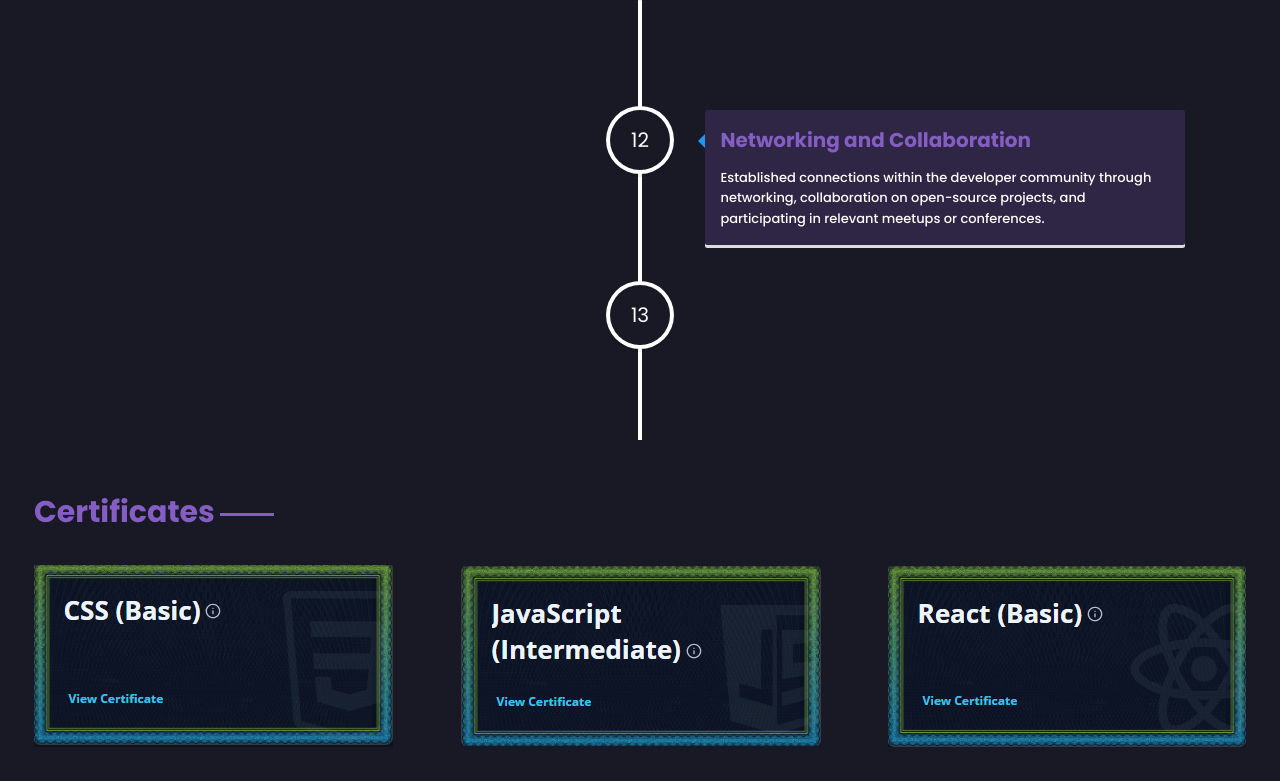
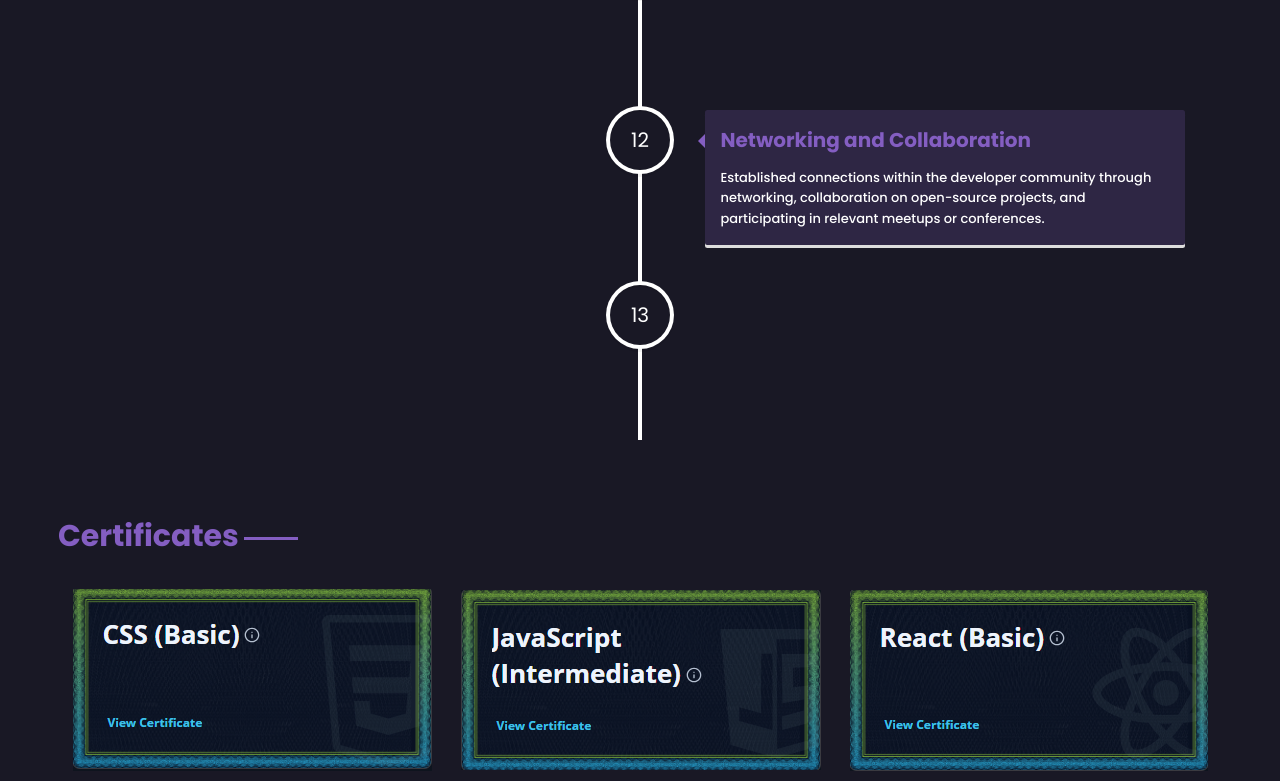
Before and after one commit to HimanshuParodiya/Portfolio, a React (Vite) app: page /achievement in a window 1280 px wide. Shown: the part 2016-2797 px from the top of the page. Built offline with nearby package versions, Linux system fonts and the light colour scheme.

Commit message:
fix small changes

```diff
--- a/src/components/Achievements/AchievementsPointes/AchievementPointes.jsx
+++ b/src/components/Achievements/AchievementsPointes/AchievementPointes.jsx
@@ -5,37 +5,17 @@ import {
 } from "react-vertical-timeline-component";
 import achievementPoints from "../../../json/achievementData/AchievementData.json";
 import "./AchievementPointes.css";
-import { LiaCertificateSolid } from "react-icons/lia";
 
 const AchievementPointes = () => {
   return (
     <div className="achievementPointes__container">
-      {/* <VerticalTimeline>
-        <VerticalTimelineElement
-          className="vertical-timeline-element--work"
-          contentStyle={{ background: "rgb(33, 150, 243)", color: "#fff" }}
-          contentArrowStyle={{ borderRight: "7px solid  rgb(33, 150, 243)" }}
-          //   date="2011 - present"
-          iconStyle={{ background: "rgb(33, 150, 243)", color: "#fff" }}
-        ></VerticalTimelineElement>
-      </VerticalTimeline> */}
-
-      {/* <ul className="achievementPointes__ul">
-            <li className="achievementPointes__li">
-              {achievementPoints.achievements.map((achievement) => {
-                return <div>{achievement.title}</div>;
-              })}
-            </li>
-          </ul> */}
-
-      <div className="mainDiv">
       <VerticalTimeline>
         {achievementPoints.achievements.map((achievement) => (
           <VerticalTimelineElement
             className="vertical-timeline-element--work"
             contentStyle={{ background: "rgba(132, 94, 194, 0.2)" }}
             contentArrowStyle={{
-                borderRight: "7px solid  rgb(33, 150, 243)",
+              borderRight: "7px solid  #845EC2",
             }}
             //   date="2011 - present"
             iconStyle={{
@@ -56,7 +36,6 @@ const AchievementPointes = () => {
         ))}
       </VerticalTimeline>
     </div>
-    </div>
   );
 };
 
--- a/src/components/Achievements/Certificates/Certificates.css
+++ b/src/components/Achievements/Certificates/Certificates.css
@@ -1,5 +1,6 @@
 .certificates__container {
     margin-top: 5rem;
+    padding: 2.4rem;
 }
 
 .certificates__heading {
@@ -24,7 +25,7 @@
 
 .certificates__images {
     display: flex;
-    justify-content: space-between;
+    justify-content: space-around;
     flex-wrap: wrap;
     align-items: center;
     margin-top: 3rem;
--- a/src/components/Achievements/Certificates/Certificates.jsx
+++ b/src/components/Achievements/Certificates/Certificates.jsx
@@ -1,12 +1,7 @@
 import React from "react";
 import "./Certificates.css";
 import EachCertificate from "./EachCertificate";
-import {
-  VerticalTimeline,
-  VerticalTimelineElement,
-} from "react-vertical-timeline-component";
 import "react-vertical-timeline-component/style.min.css";
-import { LiaCertificateSolid } from "react-icons/lia";
 import cssCertificate from "../../../assets/css_certificate.png";
 import ReactCertificate from "../../../assets/React_certificate.png";
 import JavascriptCertificate from "../../../assets/Javascript_certificate.png";
```
Lines whose indentation alone changed are shown as unchanged.
